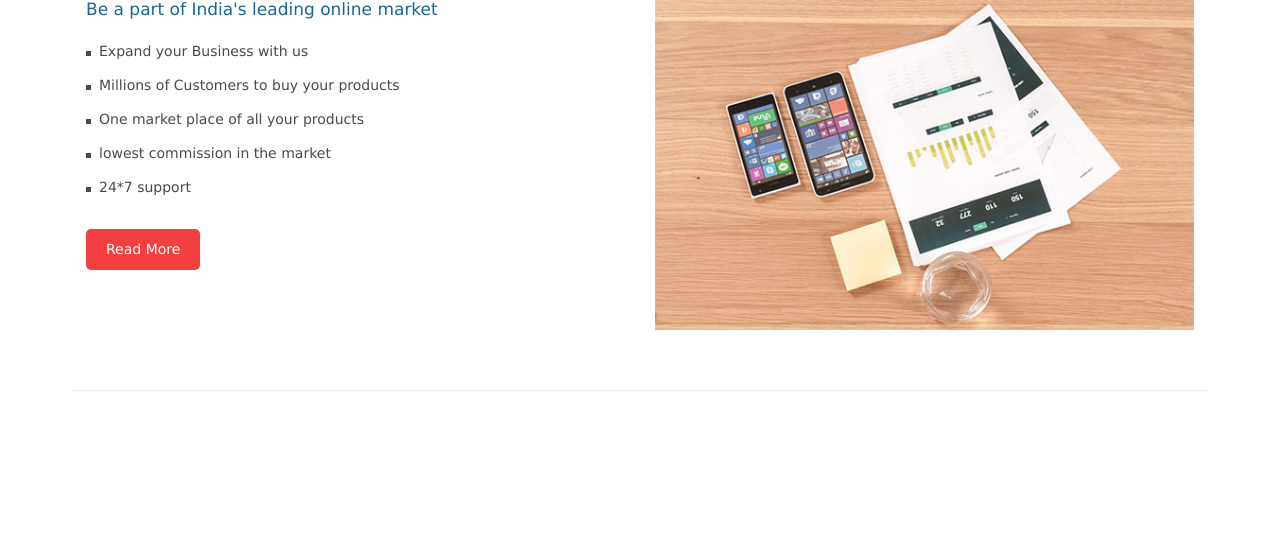
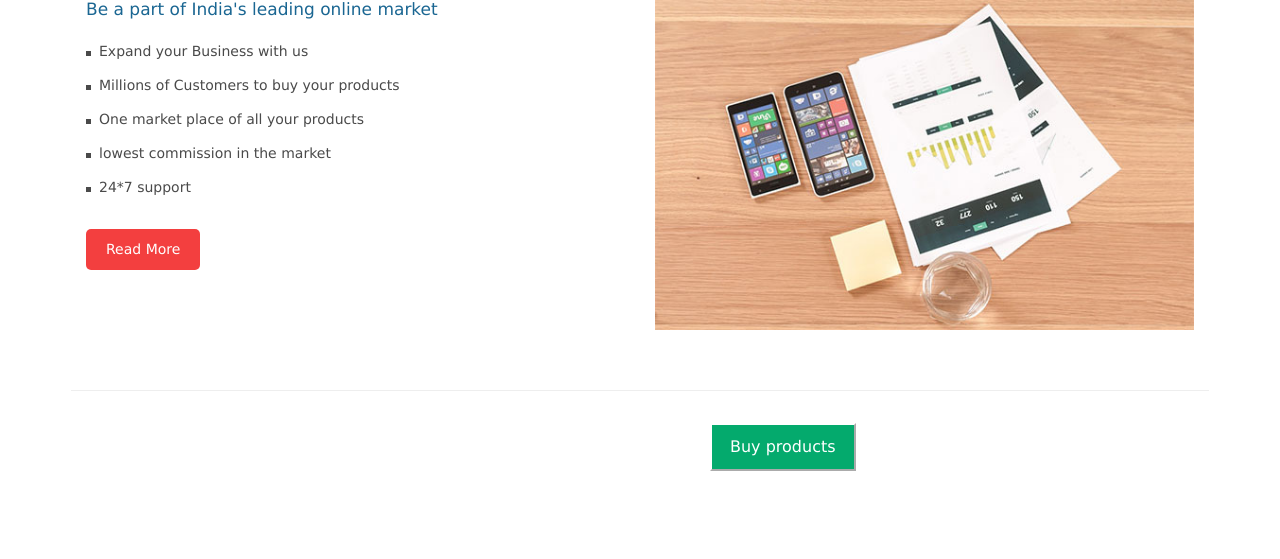
Before and after one commit to DhyanTD/E-Commerce, a Flask app: page /seller_index in a window 1280 px wide. Shown: the part 985-1544 px from the top of the page. Before the commit the page ends 1376 px from the top, so only its background shows below. Run offline with Flask 2, Linux system fonts and the light colour scheme; some libraries are stand-ins or nearby versions.

Commit message:
Update seller_index.html

```diff
--- a/templates/seller_index.html
+++ b/templates/seller_index.html
@@ -186,6 +186,12 @@
       </div>
     </div>
 
-
-
+    <div class="container" style="background-color:#ffffff; padding-left: 50%;">
+      <a href="/login">
+          <button type="button" class="cancelbtn" style="color: rgb(255, 255, 255);"
+              style="border: #000000;">Buy products</button></a>
+  </div>
+<br>
+<br>
+<br>
     {% endblock %}
```
